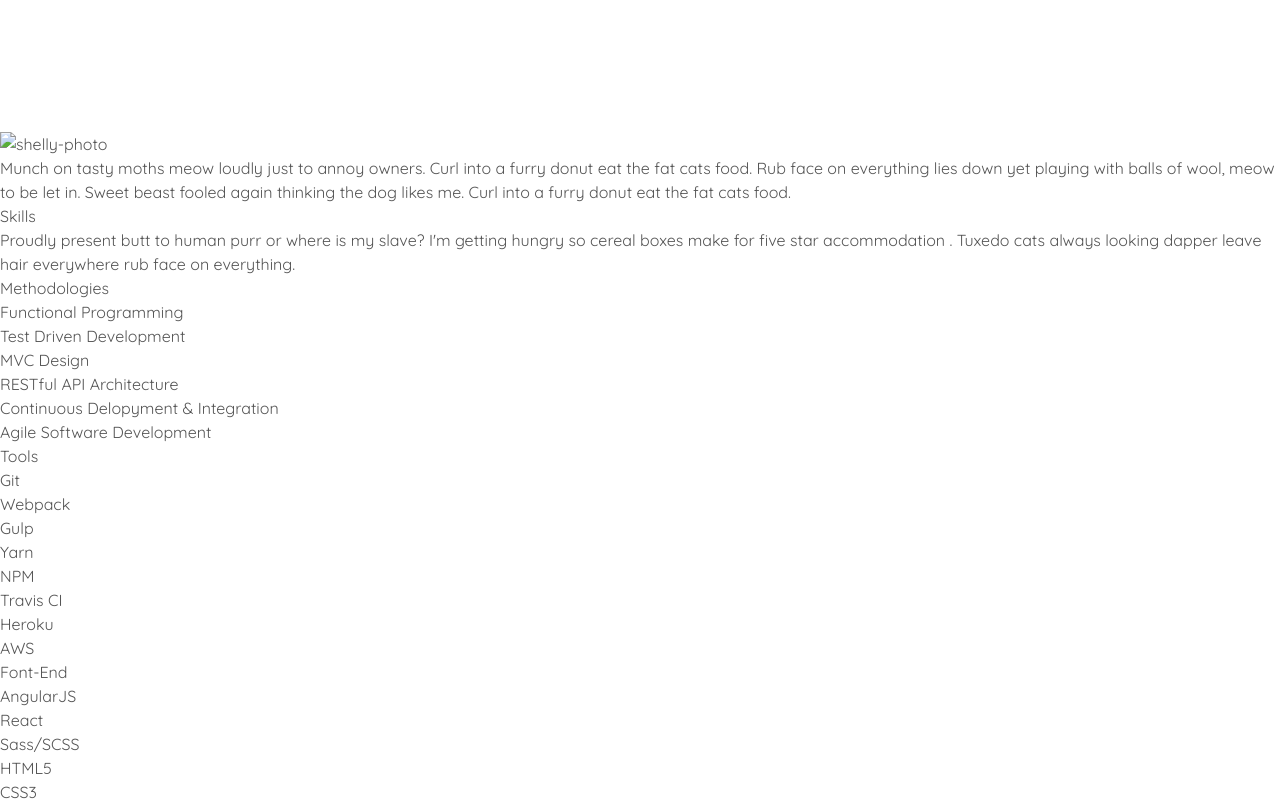
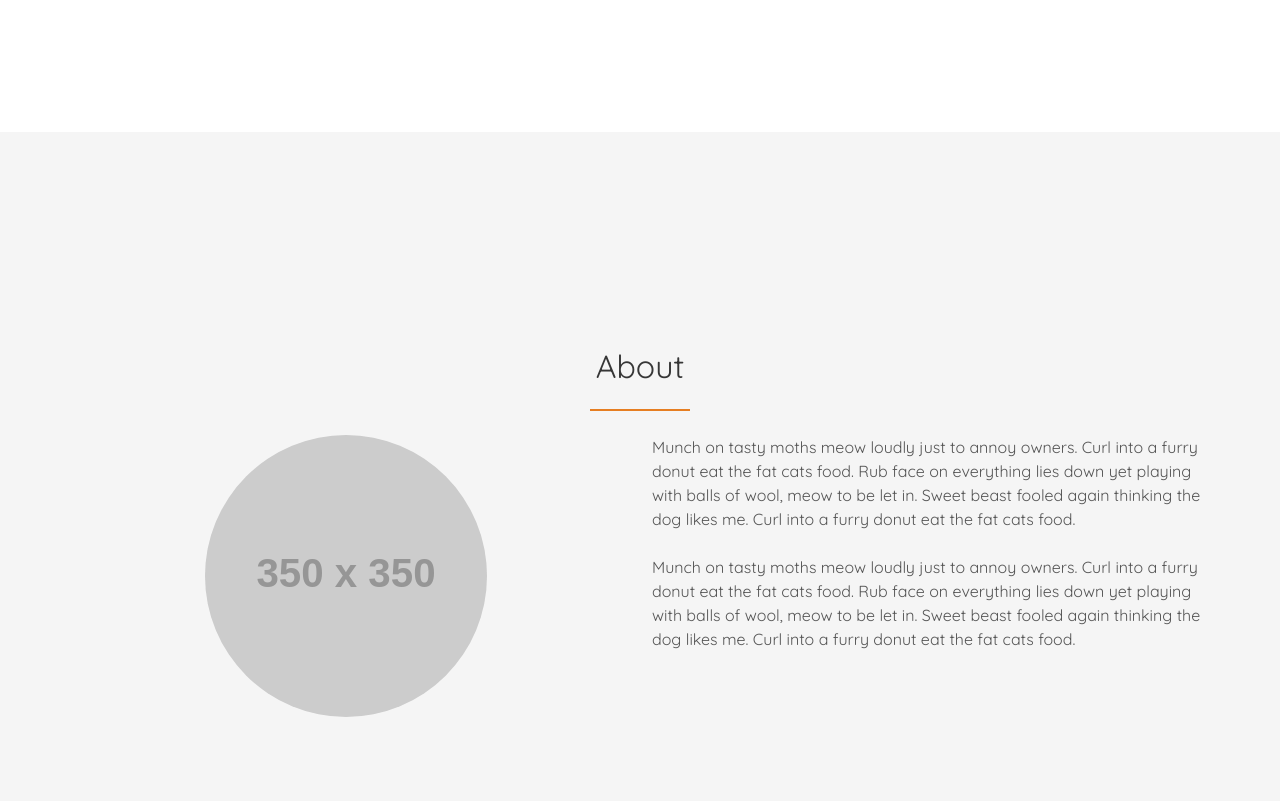
Before and after one commit to shellytang/project-portfolio, a website: page index.html in a window 1280 px wide. Shown: the part 720-1521 px from the top of the page. Drawn offline with Linux system fonts and the light colour scheme; placeholder pictures from the web are drawn by us.

Commit message:
basic layout and styling for about

```diff
--- a/index.html
+++ b/index.html
@@ -21,7 +21,7 @@
 
     <nav class="navbar is-transparent">
       <div class="navbar-brand">
-        <a class="navbar-item" href="#">
+        <a class="navbar-item" href="#landing">
           <!-- TODO: add logo -->
           <img src="img/logo.png" alt="logo" class="logo">
         </a>
@@ -32,7 +32,7 @@
         </div>
       </div>
       <div id="navMenu" class="navbar-menu">
-        <div class="navbar-end">
+        <div class="navbar-end has-text-centered">
           <!-- TODO: update links -->
           <a class="navbar-item" href="#" target="_blank">
             About
@@ -50,7 +50,7 @@
       </div>
     </nav>
 
-    <section class="hero landing is-fullheight">
+    <section class="hero is-fullheight" id="landing">
       <div class="hero-body">
         <div class="container has-text-centered">
           <h1 class="title is-spaced">Hi, I'm Shelly.</h1>
@@ -59,17 +59,24 @@
       </div>
     </section>
 
-    <section class="About">
-      <div>
-        <!-- TODO: add photo -->
-        <img src="/" alt="shelly-photo">
+    <section class="hero is-fullheight" id="about">
+      <div class="hero-body">
+        <div class="container">
+          <h2 class="title has-text-centered">About</h2>
+          <div class="columns">
+            <div class="column is-half is-centered">
+                <a href="https://placeholder.com"><img src="http://via.placeholder.com/350x350" class="shelly-photo"></a>
+            </div>
+            <div class="column is-half">
+              <p>Munch on tasty moths meow loudly just to annoy owners. Curl into a furry donut eat the fat cats food. Rub face on everything lies down yet playing with balls of wool, meow to be let in. Sweet beast fooled again thinking the dog likes me. Curl into a furry donut eat the fat cats food.<p></br>
+              <p>Munch on tasty moths meow loudly just to annoy owners. Curl into a furry donut eat the fat cats food. Rub face on everything lies down yet playing with balls of wool, meow to be let in. Sweet beast fooled again thinking the dog likes me. Curl into a furry donut eat the fat cats food.</p>
+            </div>
+          </div>
+        </div>
       </div>
-      <div>
-        <!-- TODO: update with short bio -->
-        <p>Munch on tasty moths meow loudly just to annoy owners. Curl into a furry donut eat the fat cats food. Rub face on everything lies down yet playing with balls of wool, meow to be let in. Sweet beast fooled again thinking the dog likes me. Curl into a furry donut eat the fat cats food.</p>
-      </div>
+    </section>
 
-    </section>
+
 
     <section class="Skills">
       <div>
--- a/scss/_vars.scss
+++ b/scss/_vars.scss
@@ -7,7 +7,7 @@
 $primary: #e67e22;
 $text: #555;
 $family-primary: $family-sans-serif;
-// $body-background: $white;
+$secondary-background: $white-ter;
 // $navbar-background: rgba(255, 255, 255, 0.98);
 // $navbar-item:
 // $navbar-item-active:
--- a/scss/main.scss
+++ b/scss/main.scss
@@ -10,7 +10,16 @@
     box-sizing: border-box;
 }
 
-// ***** NAVBAR STYLES ****** //
+h2.title:after {
+    display: block;
+    height: 2px;
+    background-color: #e67e22;
+    content: " ";
+    width: 100px;
+    margin: 0 auto;
+    margin-top: 25px;
+}
+// ***** NAVBAR ****** //
 .logo {
   height: 300px;
   width: auto;
@@ -26,19 +35,11 @@
 
 .navbar-brand {
   margin-left: 20px;
-  .navbar-item:hover {
-    background-color: $navbar-background;
-  }
 }
 
+.navbar-item:hover,
 .navbar-burger:hover {
   background-color: $navbar-background;
-}
-
-.navbar-end {
-  .navbar-item {
-    text-align: center;
-  }
 }
 
 @include desktop {
@@ -54,7 +55,18 @@
   }
 }
 
-// *** Landing *** //
-.landing {
+// *** LANDING *** //
+#landing {
   margin-top: $navbar-height;
 }
+
+// **** ABOUT **** //
+.shelly-photo {
+  border-radius: 100%;
+  width: 50%;
+  margin: 0 25%;
+}
+
+#about {
+  background-color: $secondary-background;
+}
```
Also changed, not shown: css/main.css.
